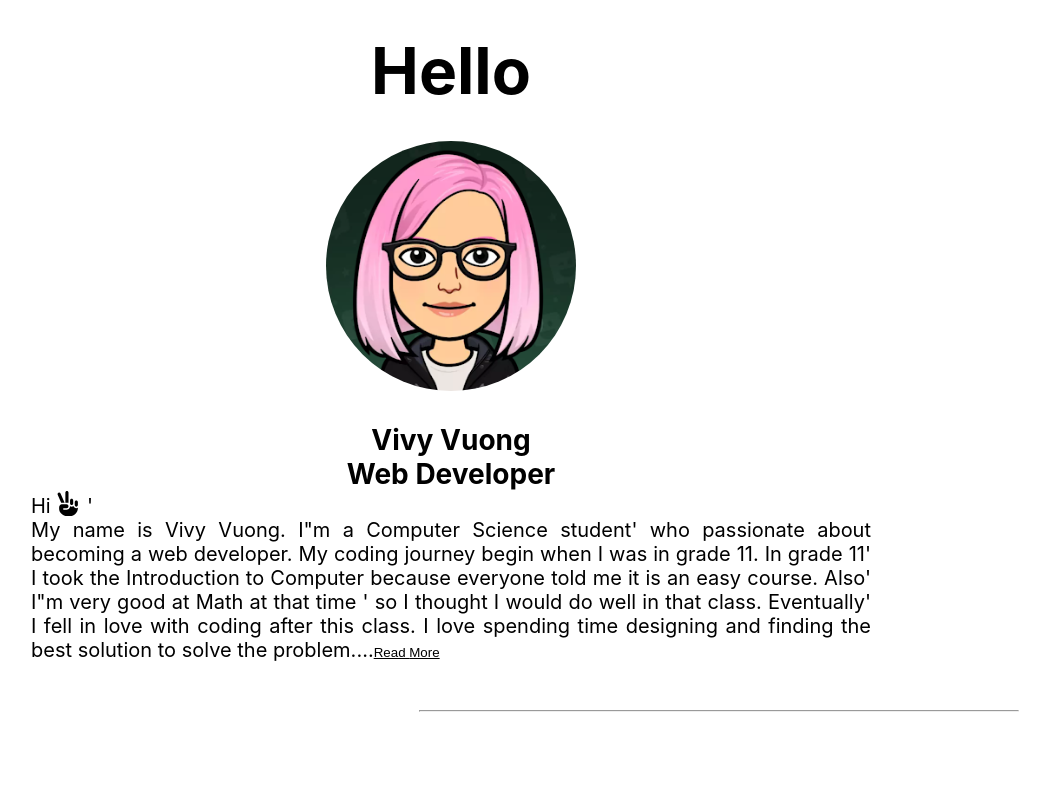
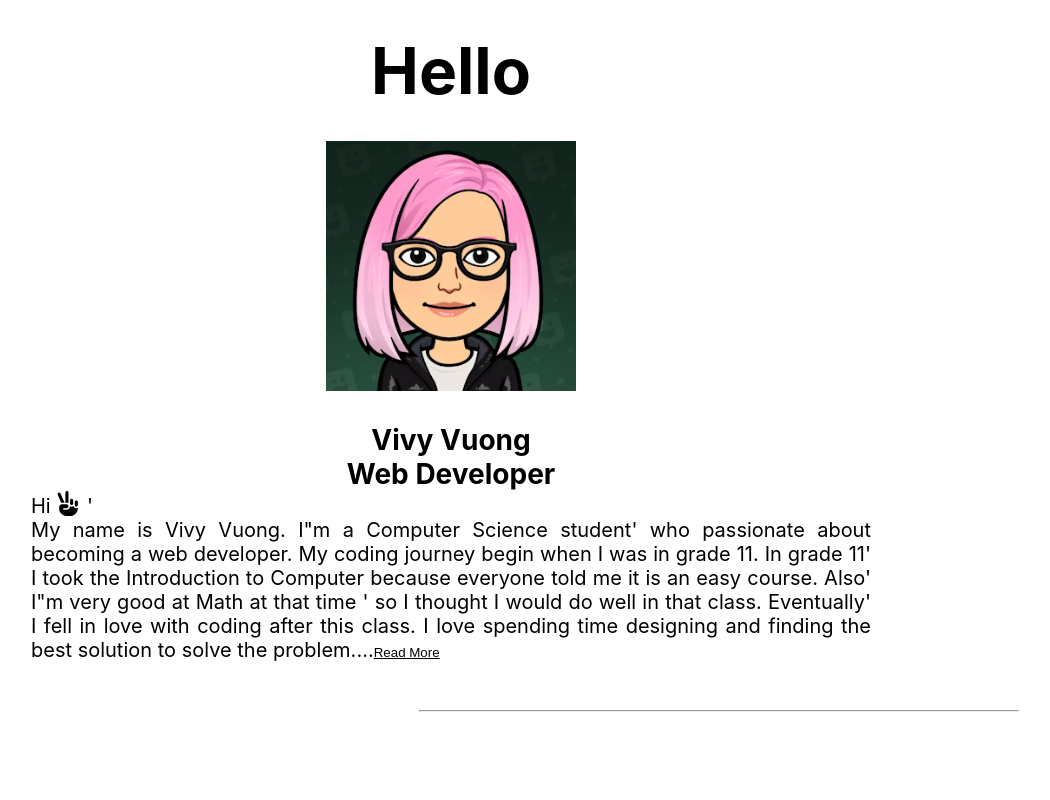
Before and after one commit to Vivy24/portfolio, a Next.js app: page / in a window 1280 px wide. Shown: the top 800 px of the page, without its empty margins (189-1239 px from the left). Built offline with nearby package versions, Linux system fonts and the light colour scheme.

Commit message:
Fixed deploy

```diff
--- a/styles/about.module.css
+++ b/styles/about.module.css
@@ -27,7 +27,7 @@
   max-width: 1200px;
 }
 
-.content img {
+.content .img {
   border-radius: 50%;
 }
 
@@ -77,11 +77,6 @@
     text-align: center;
   }
 
-  .content img {
-    width: 250px;
-    height: 250px;
-  }
-
   .content p {
     width: 70%;
     margin: 0 auto;
```
